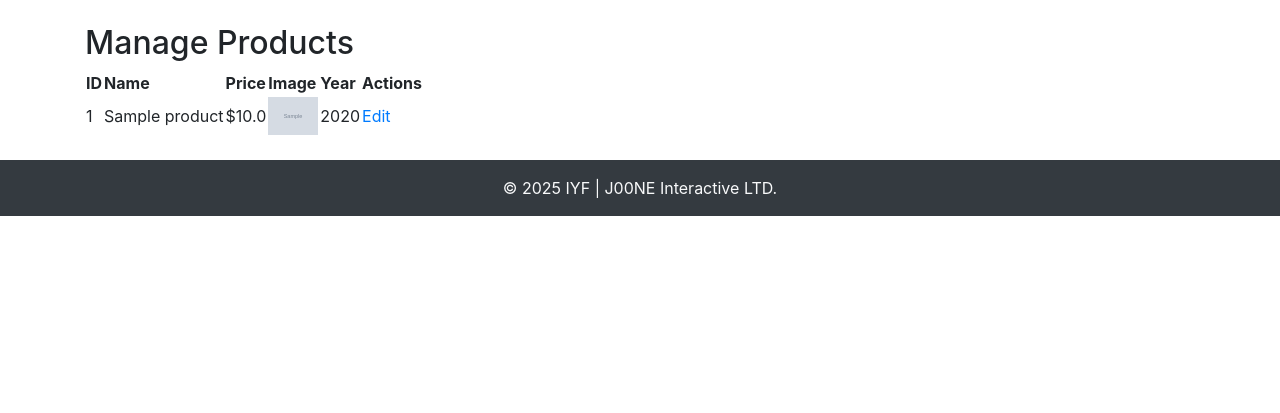
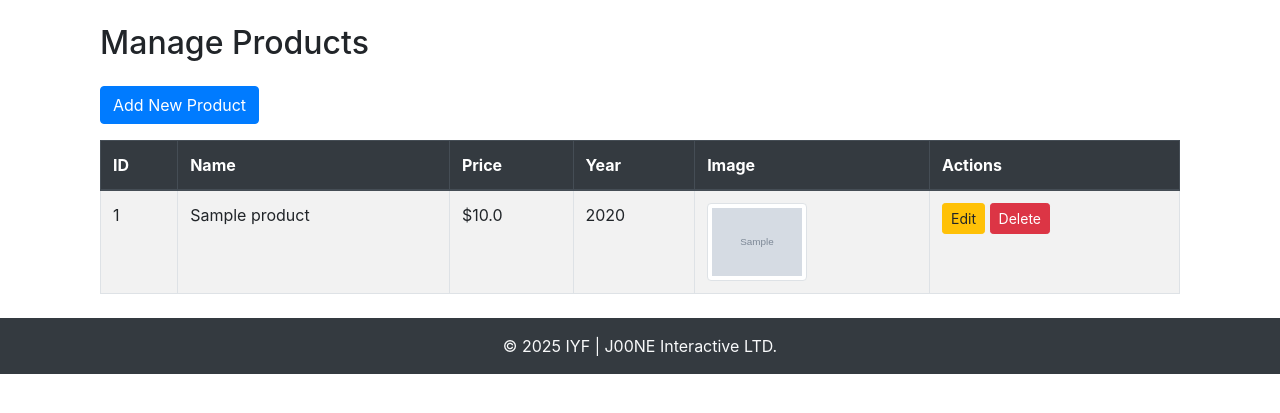
Before and after one commit to everjaydead/estore, a Flask app: page /manage_products in a window 1280 px wide. Shown: the part 56-469 px from the top of the page. Run offline with Flask 3, Linux system fonts and the light colour scheme; the visitor is signed in with stand-in values (Sample User, id 1); tables that the repository leaves empty hold one stand-in row (values such as "Sample post"); grey boxes marked "Sample" are stand-in pictures; some libraries are stand-ins or nearby versions.

Commit message:
Improve Manage Products page visuals using Bootstrap

```diff
--- a/templates/manage_products.html
+++ b/templates/manage_products.html
@@ -1,15 +1,19 @@
 {% extends "base.html" %}
 
+{% block title %}Manage Products{% endblock %}
+
 {% block content %}
-    <h2>Manage Products</h2>
-    <table>
-        <thead>
+<div class="container mt-4">
+    <h2 class="mb-4">Manage Products</h2>
+    <a href="{{ url_for('add_product') }}" class="btn btn-primary mb-3">Add New Product</a>
+    <table class="table table-striped table-bordered">
+        <thead class="thead-dark">
             <tr>
                 <th>ID</th>
                 <th>Name</th>
                 <th>Price</th>
+                <th>Year</th>
                 <th>Image</th>
-                <th>Year</th>
                 <th>Actions</th>
             </tr>
         </thead>
@@ -19,15 +23,18 @@
                 <td>{{ id }}</td>
                 <td>{{ product.name }}</td>
                 <td>${{ product.price }}</td>
+                <td>{{ product.year }}</td>
+                <td><img src="{{ url_for('static', filename=product.image) }}" alt="{{ product.name }}" class="img-thumbnail" style="max-width: 100px;"></td>
                 <td>
-                        <img src="{{ url_for('static', filename=product.image) }}" alt="{{ product.name }}" width="50">
-                    </td>
-                    <td>{{ product.year }}</td>
-                    <td>
-                        <a href="{{ url_for('edit_product', id=id) }}">Edit</a>
+                    <a href="{{ url_for('edit_product', id=id) }}" class="btn btn-warning btn-sm">Edit</a>
+                    <form action="{{ url_for('delete_product', id=id) }}" method="post" style="display:inline;">
+                        <button type="submit" class="btn btn-danger btn-sm"
+                            onclick="return confirm('Are you sure you want to delete this product?');">Delete</button>
+                    </form>
                 </td>
             </tr>
             {% endfor %}
         </tbody>
     </table>
+</div>
 {% endblock %}
```
Lines whose indentation alone changed are shown as unchanged.
